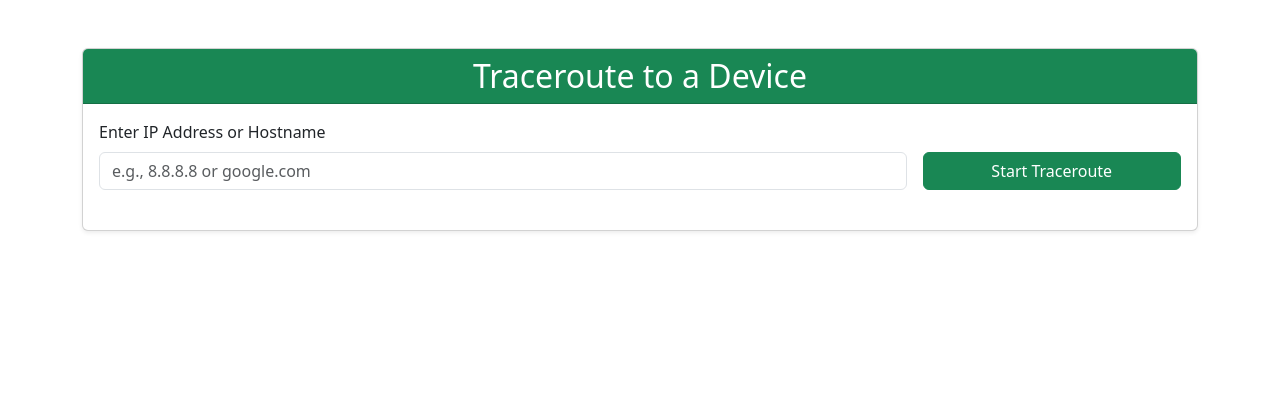
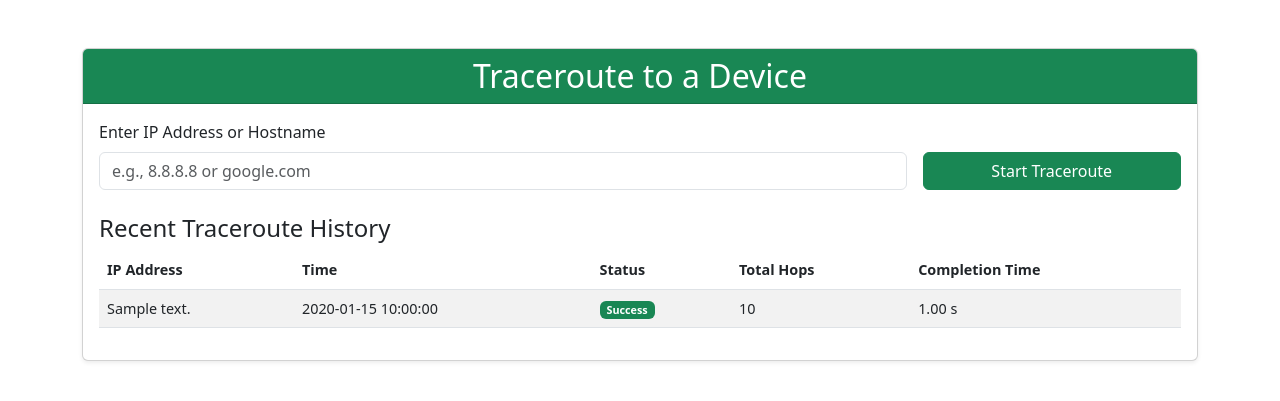
Before and after one commit to sushink70/wyvern-netaudit-pro, a Django app: page /traceroute/ in a window 1280 px wide. Shown: the top 401 px of the page. Run offline with Django 5.2, Linux system fonts and the light colour scheme; tables that the repository leaves empty hold one stand-in row (values such as "Sample post").

Commit message:
photos added

```diff
--- a/netaudit/templates/traceroute.html
+++ b/netaudit/templates/traceroute.html
@@ -30,7 +30,7 @@
             height: 1rem;
             border: 2px solid #f3f3f3;
             border-top: 2px solid #198754;
-            border-radius: 50%;
+            border-radius: 50%;;
             animation: spin 1s linear infinite;
         }
 
@@ -46,6 +46,20 @@
             padding: 15px;
             border-radius: 5px;
             font-size: 14px;
+        }
+
+        .history-table {
+            font-size: 0.9rem;
+        }
+
+        .fade-in {
+            opacity: 0;
+            animation: fadeIn 0.5s ease forwards;
+        }
+
+        @keyframes fadeIn {
+            from { opacity: 0; }
+            to { opacity: 1; }
         }
     </style>
 </head>
@@ -93,6 +107,39 @@
                     <h4>Raw Output</h4>
                     <div class="raw-output"></div>
                 </div>
+
+                <!-- Traceroute History Section -->
+                <div class="mt-4">
+                    <h4>Recent Traceroute History</h4>
+                    <div class="table-responsive">
+                        <table class="table table-striped table-hover history-table">
+                            <thead>
+                                <tr>
+                                    <th>IP Address</th>
+                                    <th>Time</th>
+                                    <th>Status</th>
+                                    <th>Total Hops</th>
+                                    <th>Completion Time</th>
+                                </tr>
+                            </thead>
+                            <tbody id="history-tbody">
+                                {% for trace in recent_traceroutes %}
+                                <tr>
+                                    <td>{{ trace.ip_address }}</td>
+                                    <td>{{ trace.timestamp|date:"Y-m-d H:i:s" }}</td>
+                                    <td>
+                                        <span class="badge {% if trace.is_successful %}bg-success{% else %}bg-danger{% endif %}">
+                                            {{ trace.is_successful|yesno:"Success,Failed" }}
+                                        </span>
+                                    </td>
+                                    <td>{{ trace.total_hops|default:"-" }}</td>
+                                    <td>{{ trace.completion_time|floatformat:2 }} s</td>
+                                </tr>
+                                {% endfor %}
+                            </tbody>
+                        </table>
+                    </div>
+                </div>
             </div>
         </div>
     </div>
@@ -126,6 +173,34 @@
                         </div>
                     </div>
                 `;
+            }
+
+            function formatDateTime(date) {
+                return date.toISOString().replace('T', ' ').substr(0, 19);
+            }
+
+            function addHistoryRow(data) {
+                const newRow = `
+                    <tr class="fade-in">
+                        <td>${data.ip_address}</td>
+                        <td>${formatDateTime(new Date())}</td>
+                        <td>
+                            <span class="badge ${data.success ? 'bg-success' : 'bg-danger'}">
+                                ${data.success ? 'Success' : 'Failed'}
+                            </span>
+                        </td>
+                        <td>${data.total_hops || '-'}</td>
+                        <td>${data.completion_time.toFixed(2)} s</td>
+                    </tr>
+                `;
+
+                // Add new row at the top of the table
+                $("#history-tbody").prepend(newRow);
+
+                // Remove the last row if there are more than 10 entries
+                if ($("#history-tbody tr").length > 10) {
+                    $("#history-tbody tr:last").remove();
+                }
             }
 
             form.on("submit", function(e) {
@@ -172,8 +247,23 @@
                             // Show raw output
                             rawOutputSection.find('.raw-output').text(response.raw_output);
                             rawOutputSection.show();
+
+                            // Update history table
+                            addHistoryRow({
+                                ip_address: targetIp,
+                                success: true,
+                                total_hops: response.total_hops,
+                                completion_time: response.completion_time
+                            });
                         } else {
                             result.html(`<div class="alert alert-danger">${response.message}</div>`);
+                            // Update history for failed traceroute
+                            addHistoryRow({
+                                ip_address: targetIp,
+                                success: false,
+                                total_hops: null,
+                                completion_time: 0
+                            });
                         }
                     },
                     error: function() {
```
Also changed, not shown: ping.png (added), traceroute.png (added).
